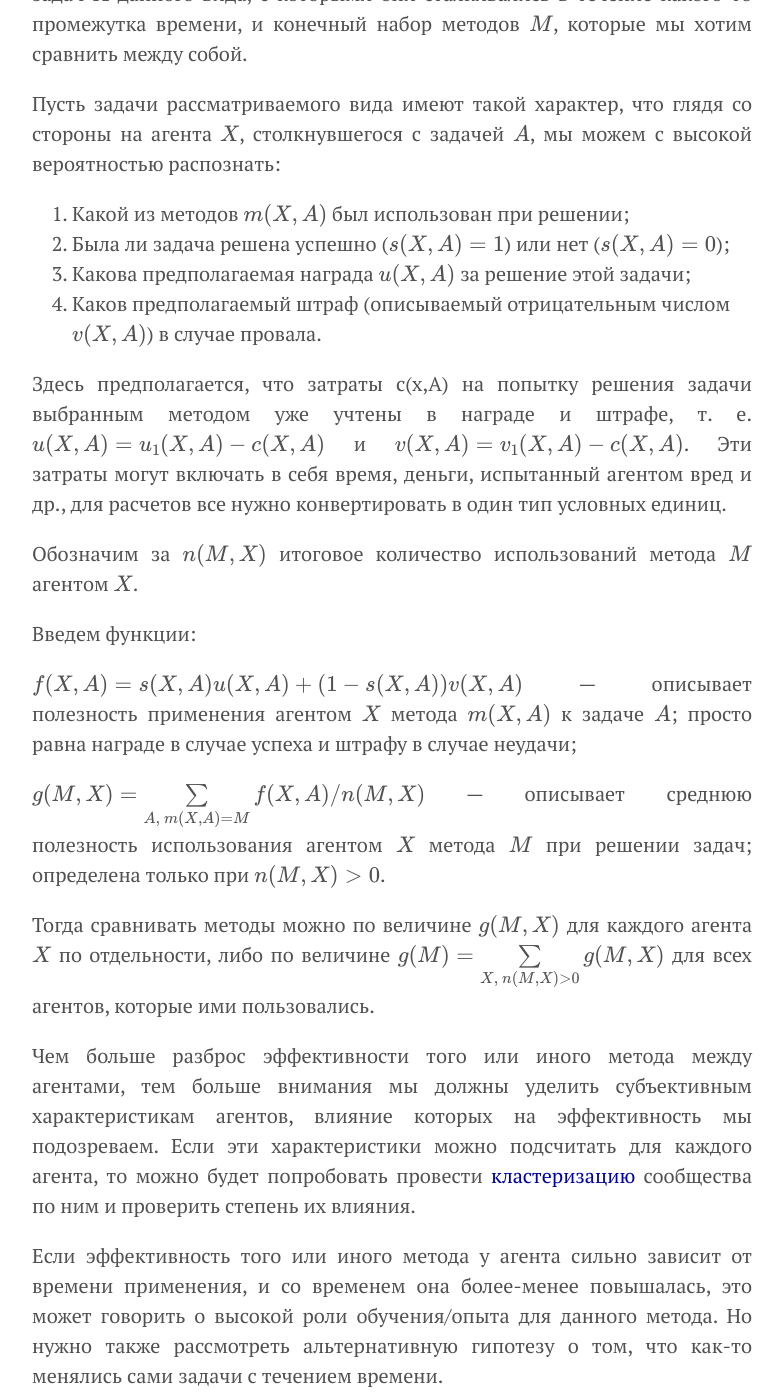
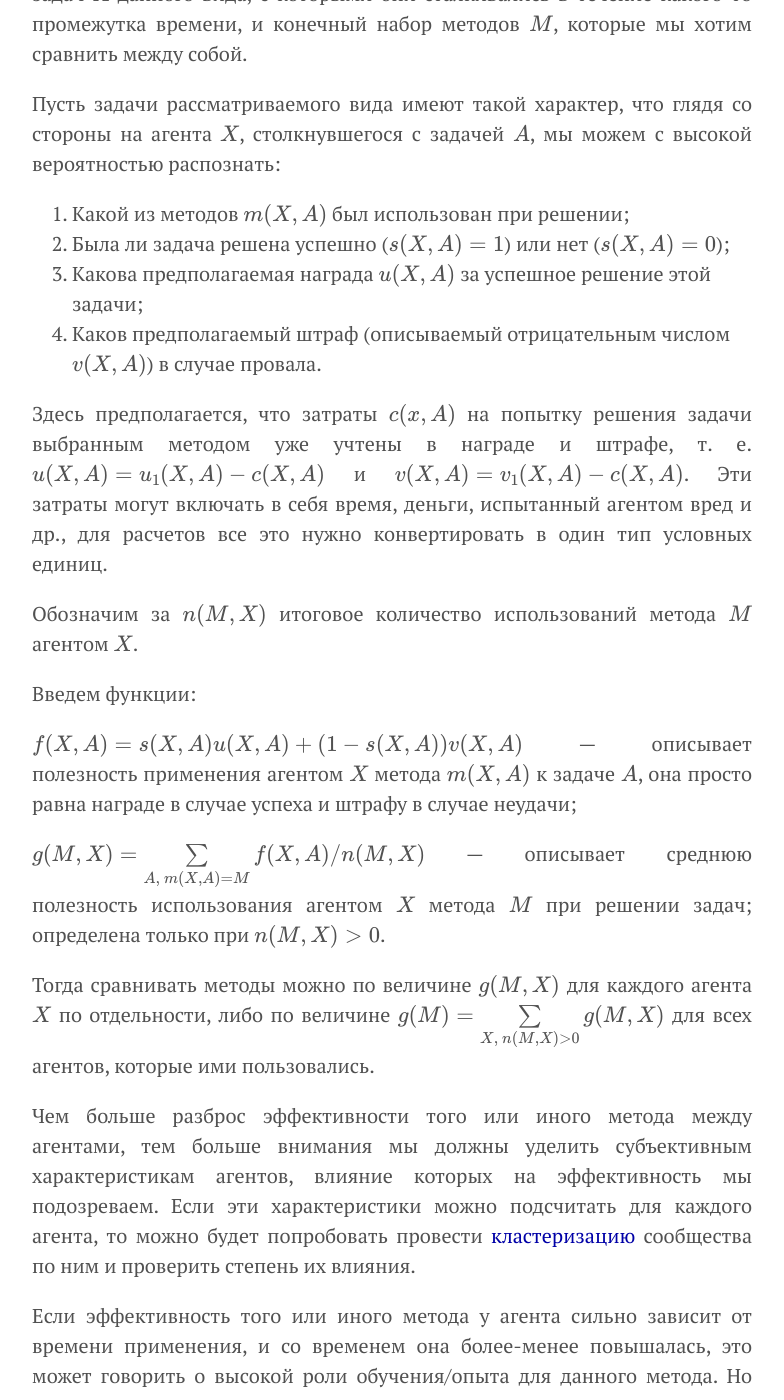
Before and after one commit to KKirdan/kkirdan.github.io, a Jekyll site: the page built from blog/_posts/2. long/2024-01-20-a4.md, in a window 1280 px wide and 1400 px high, scrolled down 3883 px. Shown: the whole window, without its empty margins (248-1032 px from the left). Built offline with Jekyll 4.4.1, drawn with Linux system fonts in a browser that asks for light colours; formulas are drawn with MathJax 3; some of the changed text lies outside the part shown.

Commit message:
Update 2024-01-20-a4.md

```diff
--- a/blog/_posts/2. long/2024-01-20-a4.md
+++ b/blog/_posts/2. long/2024-01-20-a4.md
@@ -62,16 +62,16 @@
 Пусть задачи рассматриваемого вида имеют такой характер, что глядя со стороны на агента $X$, столкнувшегося с задачей $A$, мы можем с высокой вероятностью распознать:
 1. Какой из методов $m(X,A)$ был использован при решении;
 2. Была ли задача решена успешно ($s(X,A) = 1$) или нет ($s(X,A) = 0$);
-3. Какова предполагаемая награда $u(X,A)$ за решение этой задачи;
+3. Какова предполагаемая награда $u(X,A)$ за успешное решение этой задачи;
 4. Каков предполагаемый штраф (описываемый отрицательным числом $v(X,A)$) в случае провала.
 
-Здесь предполагается, что затраты c(x,A) на попытку решения задачи выбранным методом уже учтены в награде и штрафе, т. е. $u(X,A) = u_1(X,A) - c(X,A)$ и $v(X,A) = v_1(X,A) - c(X,A)$. Эти затраты могут включать в себя время, деньги, испытанный агентом вред и др., для расчетов все нужно конвертировать в один тип условных единиц.
+Здесь предполагается, что затраты $c(x,A)$ на попытку решения задачи выбранным методом уже учтены в награде и штрафе, т. е. $u(X,A) = u_1(X,A) - c(X,A)$ и $v(X,A) = v_1(X,A) - c(X,A)$. Эти затраты могут включать в себя время, деньги, испытанный агентом вред и др., для расчетов все это нужно конвертировать в один тип условных единиц.
 
 Обозначим за $n(M,X)$ итоговое количество использований метода $M$ агентом $X$.
 
 Введем функции:
 
-$f(X,A) = s(X,A) u(X,A) + (1 - s(X, A)) v(X,A)$ — описывает полезность применения агентом $X$ метода $m(X,A)$ к задаче $A$; просто равна награде в случае успеха и штрафу в случае неудачи;
+$f(X,A) = s(X,A) u(X,A) + (1 - s(X, A)) v(X,A)$ — описывает полезность применения агентом $X$ метода $m(X,A)$ к задаче $A$, она просто равна награде в случае успеха и штрафу в случае неудачи;
 
 $g(M,X) = \sum\limits_{A,\ m(X,A)=M} f(X,A)/n(M,X)$ — описывает среднюю полезность использования агентом $X$ метода $M$ при решении задач; определена только при $n(M,X)>0$.
 
```
Also changed, not shown: other parts of blog/_posts/2. long/2024-01-20-a4.md (+1 -1 lines).
